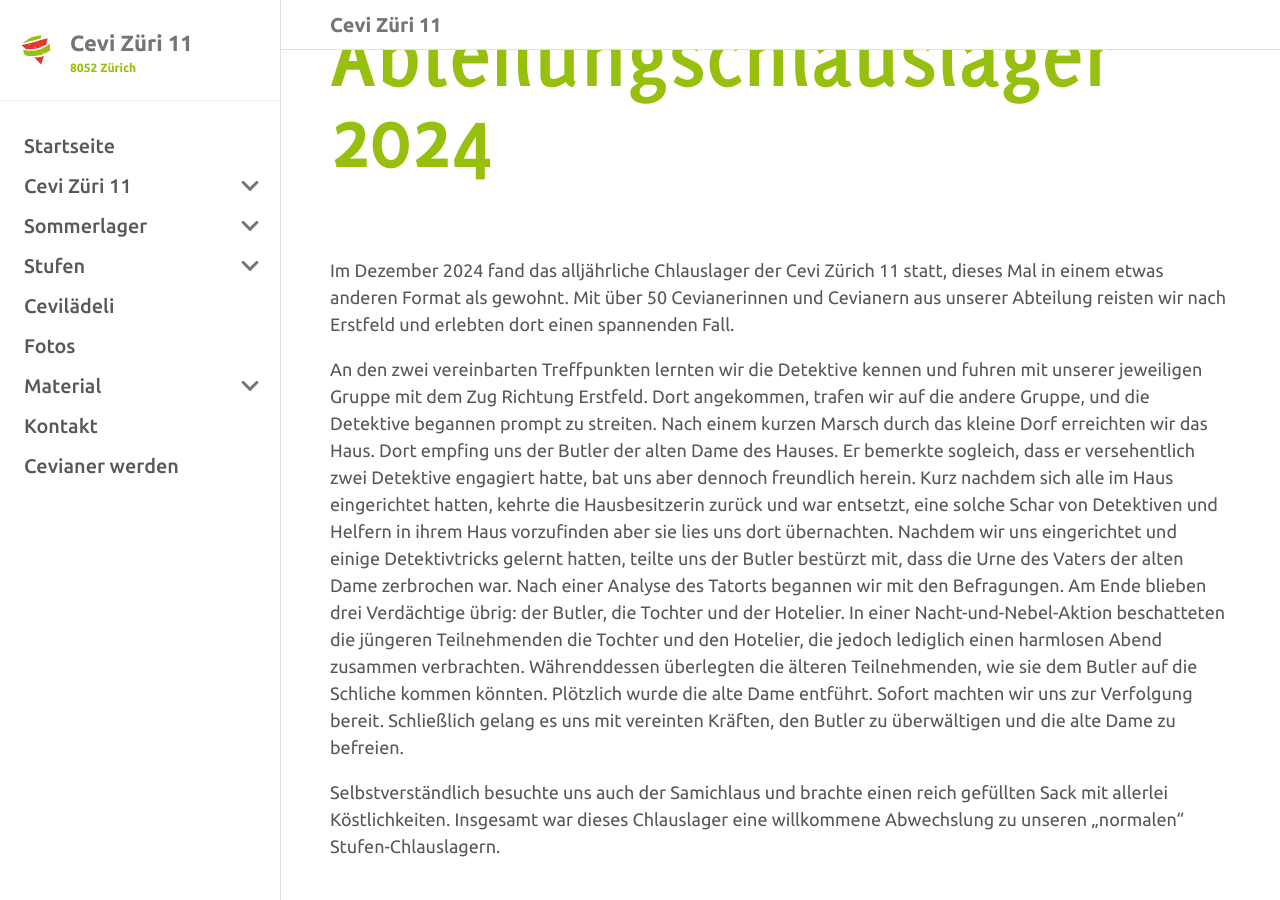
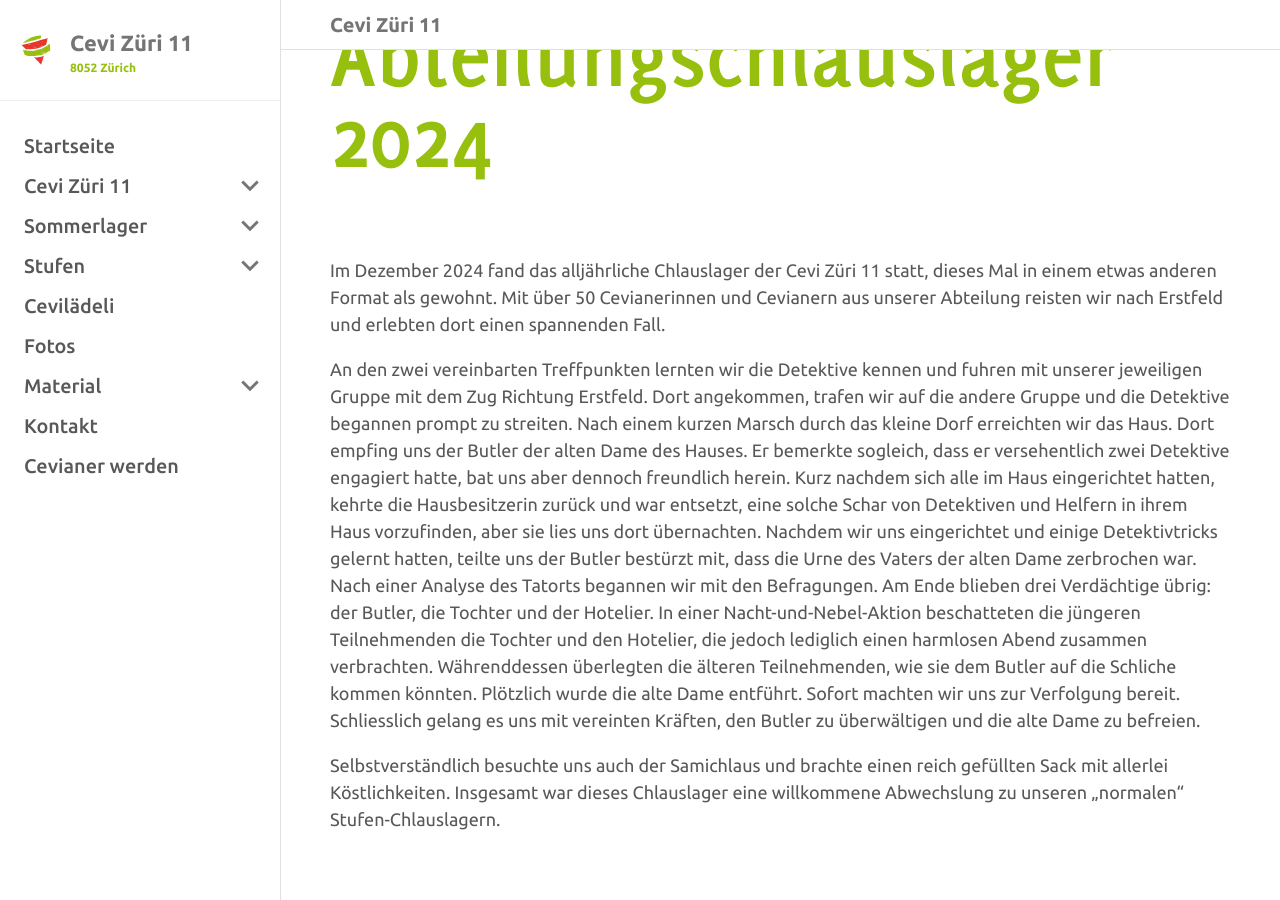
Before and after one commit to wp99cp/cevi_zh11_webpage, a Jekyll site: the page built from content/news/fotos_abteilungschlauslager_2024.md, in a window 1280 px wide and 900 px high, scrolled down 241 px. Built offline with Jekyll 4.4.1, drawn with Linux system fonts in a browser that asks for light colours.

Commit message:
pullrequest changes

```diff
--- a/content/news/fotos_abteilungschlauslager_2024.md
+++ b/content/news/fotos_abteilungschlauslager_2024.md
@@ -9,22 +9,22 @@ fotos: true
 
 # Fotos vom Abteilungschlauslager 2024
 
-Im Dezember 2024 fand das alljährliche Chlauslager der Cevi Zürich 11 statt, dieses Mal in einem etwas anderen Format
+Im Dezember 2024 fand das alljährliche Chlauslager der Cevi Züri 11 statt, dieses Mal in einem etwas anderen Format
 als gewohnt. Mit über 50 Cevianerinnen und Cevianern aus unserer Abteilung reisten wir nach Erstfeld und erlebten dort
 einen spannenden Fall.
 
 An den zwei vereinbarten Treffpunkten lernten wir die Detektive kennen und fuhren mit unserer jeweiligen Gruppe mit dem
-Zug Richtung Erstfeld. Dort angekommen, trafen wir auf die andere Gruppe, und die Detektive begannen prompt zu streiten.
+Zug Richtung Erstfeld. Dort angekommen, trafen wir auf die andere Gruppe und die Detektive begannen prompt zu streiten.
 Nach einem kurzen Marsch durch das kleine Dorf erreichten wir das Haus. Dort empfing uns der Butler der alten Dame des
 Hauses. Er bemerkte sogleich, dass er versehentlich zwei Detektive engagiert hatte, bat uns aber dennoch freundlich
 herein. Kurz nachdem sich alle im Haus eingerichtet hatten, kehrte die Hausbesitzerin zurück und war entsetzt, eine
-solche Schar von Detektiven und Helfern in ihrem Haus vorzufinden aber sie lies uns dort übernachten. Nachdem wir uns
+solche Schar von Detektiven und Helfern in ihrem Haus vorzufinden, aber sie lies uns dort übernachten. Nachdem wir uns
 eingerichtet und einige Detektivtricks gelernt hatten, teilte uns der Butler bestürzt mit, dass die Urne des Vaters der
 alten Dame zerbrochen war. Nach einer Analyse des Tatorts begannen wir mit den Befragungen. Am Ende blieben drei
 Verdächtige übrig: der Butler, die Tochter und der Hotelier. In einer Nacht-und-Nebel-Aktion beschatteten die jüngeren
 Teilnehmenden die Tochter und den Hotelier, die jedoch lediglich einen harmlosen Abend zusammen verbrachten.
 Währenddessen überlegten die älteren Teilnehmenden, wie sie dem Butler auf die Schliche kommen könnten. Plötzlich wurde
-die alte Dame entführt. Sofort machten wir uns zur Verfolgung bereit. Schließlich gelang es uns mit vereinten Kräften,
+die alte Dame entführt. Sofort machten wir uns zur Verfolgung bereit. Schliesslich gelang es uns mit vereinten Kräften,
 den Butler zu überwältigen und die alte Dame zu befreien.
 
 Selbstverständlich besuchte uns auch der Samichlaus und brachte einen reich gefüllten Sack mit allerlei Köstlichkeiten.
```
